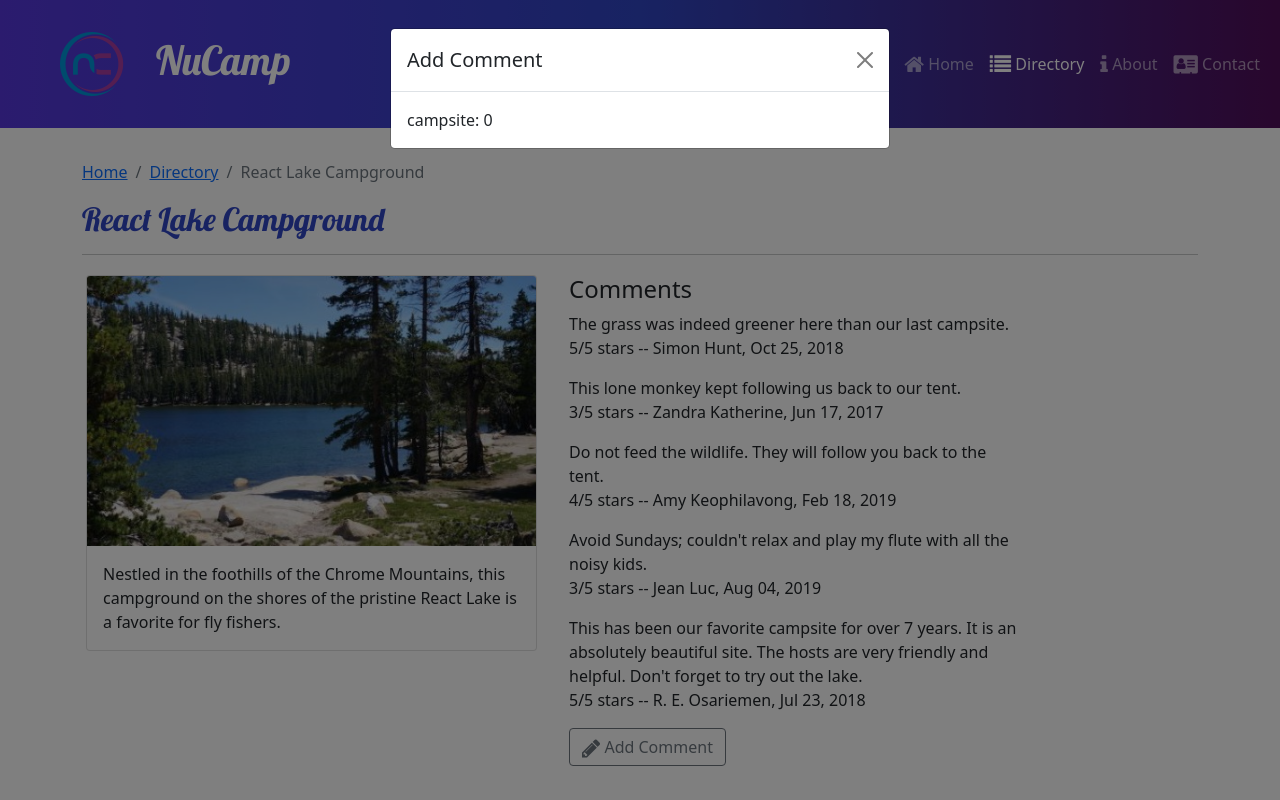
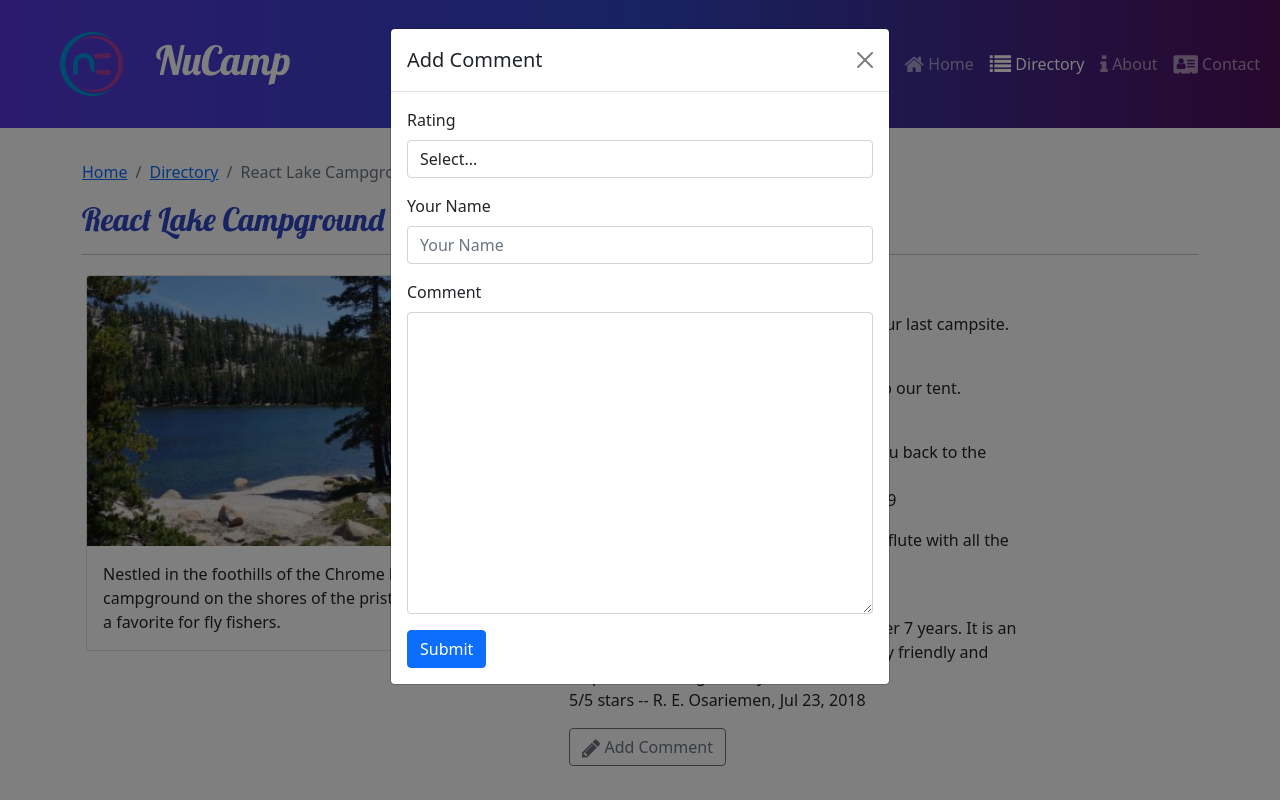
Before and after one commit to jjamieson1152/Nucampsite-React, a React (Create React App) app: page /directory/0 in a window 1280 px wide. Both pictures are taken after a click on the button "Add Comment". Shown: the top 800 px of the page. Built offline with nearby package versions, Linux system fonts and the light colour scheme.

Commit message:
More Added to Comment Form

```diff
--- a/src/features/comments/CommentForm.js
+++ b/src/features/comments/CommentForm.js
@@ -1,8 +1,27 @@
 import { useState } from "react";
-import { Button, Modal, ModalHeader, ModalBody } from "reactstrap";
+import {
+  Button,
+  Modal,
+  ModalHeader,
+  ModalBody,
+  FormGroup,
+  Label,
+} from "reactstrap";
+import { Formik, Field, Form } from "formik";
 
 const CommentForm = ({ campsiteId }) => {
   const [modalOpen, setModalOpen] = useState(false);
+
+  const handleSubmit = (values) => {
+    const comment = {
+      campsiteId: parseInt(campsiteId),
+      rating: values.rating,
+      author: values.author,
+      text: values.commentText,
+    };
+    console.log(comment);
+    setModalOpen(false);
+  };
 
   return (
     <>
@@ -13,7 +32,50 @@ const CommentForm = ({ campsiteId }) => {
         <ModalHeader toggle={() => setModalOpen(false)}>
           Add Comment
         </ModalHeader>
-        <ModalBody>campsite: {campsiteId}</ModalBody>
+        <ModalBody>
+          <Formik
+            initialValues={{
+              rating: undefined,
+              author: "",
+              commentText: "",
+            }}
+            onSubmit={handleSubmit}
+          >
+            <Form>
+              <FormGroup>
+                <Label htmlFor="rating">Rating</Label>
+                <Field name="rating" as="select" className="form-control">
+                  <option>Select...</option>
+                  <option>1</option>
+                  <option>2</option>
+                  <option>3</option>
+                  <option>4</option>
+                  <option>5</option>
+                </Field>
+              </FormGroup>
+              <FormGroup>
+                <Label htmlFor="author">Your Name</Label>
+                <Field
+                  name="author"
+                  placeholder="Your Name"
+                  className="form-control"
+                />
+              </FormGroup>
+              <FormGroup>
+                <Label htmlFor="commentText">Comment</Label>
+                <Field
+                  name="commentText"
+                  as="textarea"
+                  rows="12"
+                  className="form-control"
+                />
+              </FormGroup>
+              <Button type="submit" color="primary">
+                Submit
+              </Button>
+            </Form>
+          </Formik>
+        </ModalBody>
       </Modal>
     </>
   );
```
